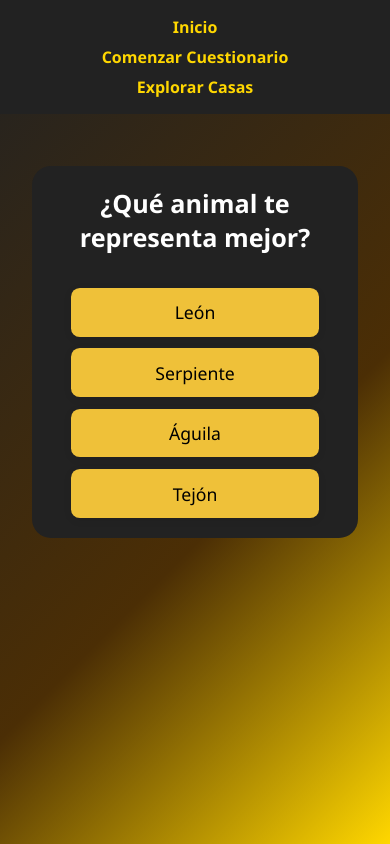
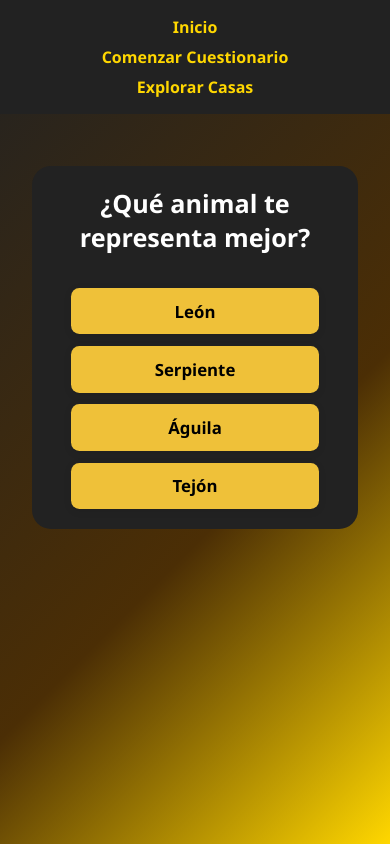
Before and after one commit to luchoNeiman/Fetch-PMII, a plain HTML site: page quiz.html in a window 390 px wide. Drawn offline with Linux system fonts and the light colour scheme.

Commit message:
ultimo cambio

```diff
--- a/assets/css/style.css
+++ b/assets/css/style.css
@@ -258,6 +258,7 @@ main {
 }
 
 .quiz-option-btn {
+    font-weight: 600;
     font-size: 1.1em;
     padding: 0.8em 1.2em;
     border: none;
@@ -487,7 +488,7 @@ body.loaded .preloader {
     }
 
     .quiz-option-btn {
-        font-size: 1.05em;
+        font-size: 1em;
         padding: 0.7em 0.7em;
         min-width: 80%;
         margin: 0 auto;
```
